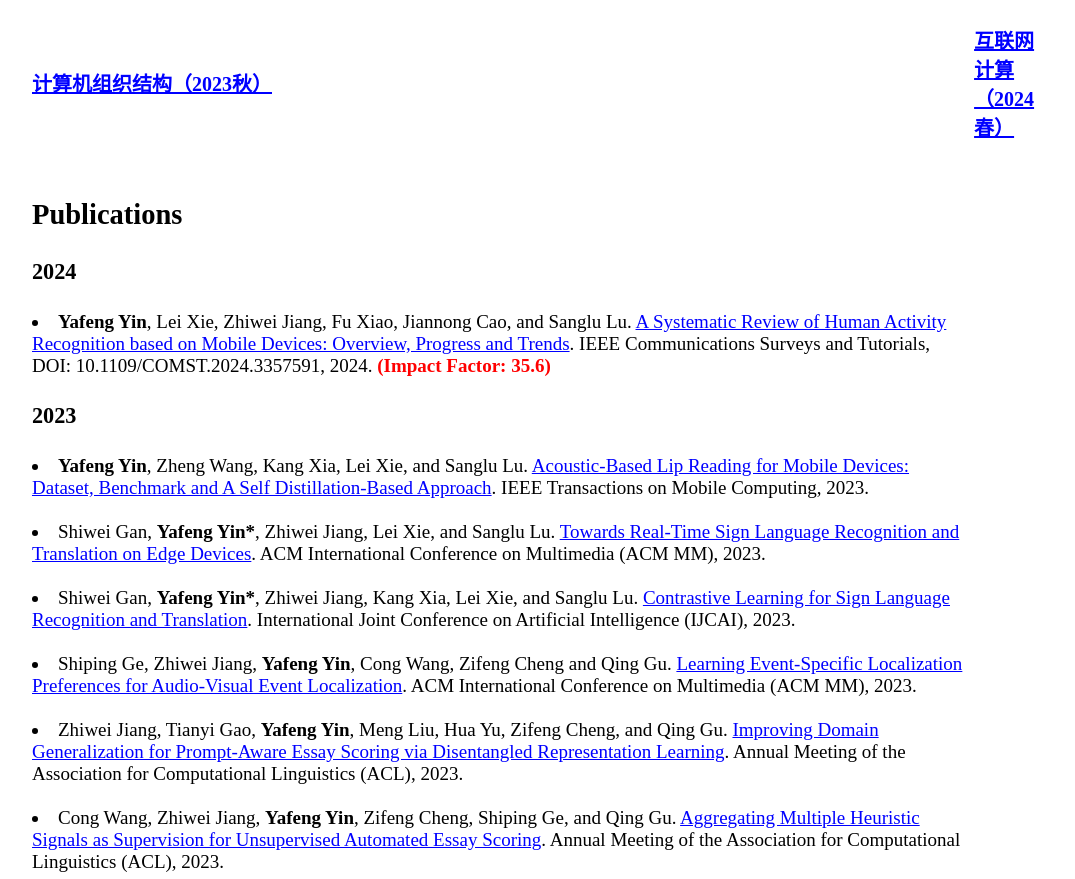
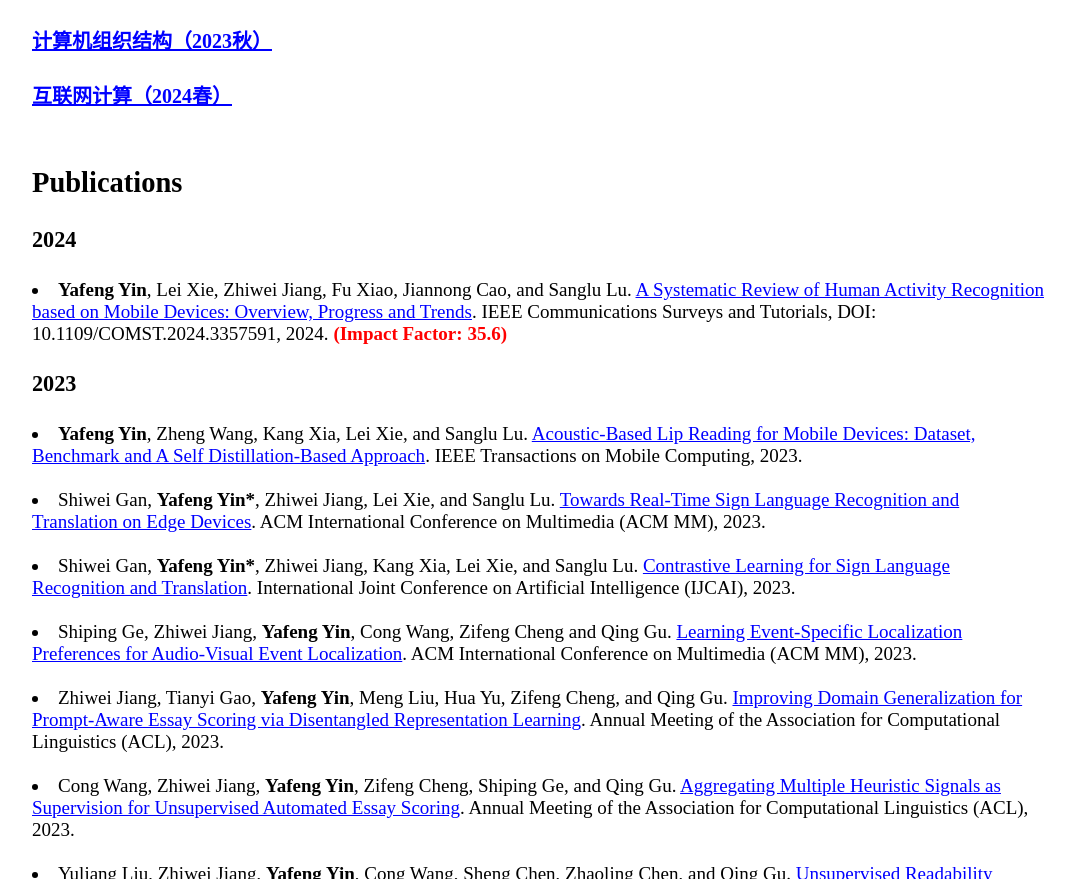
Before and after one commit to yafengnju/yafengnju.github.io, a plain HTML site: page index.htm in a window 1280 px wide. Shown: the part 1740-2619 px from the top of the page, without its empty margins (99-1174 px from the left). Drawn offline with Linux system fonts and the light colour scheme.

Commit message:
Update index.htm

```diff
--- a/index.htm
+++ b/index.htm
@@ -119,6 +119,8 @@ I am recruiting motivated Ph.D. or master students who would like to work on the
 <a style="color:#0000FF; font-size: 20px; text-decoration:underline" href="#"><b>计算机组织结构（2023秋）</b></a>
 <br><br>
 <td>
+</tr>
+<tr>
 <td>
 <a style="color:#0000FF; font-size: 20px; text-decoration:underline" href="./InternetComputing.htm"><b>互联网计算（2024春）</b></a>
 <br><br>
```
